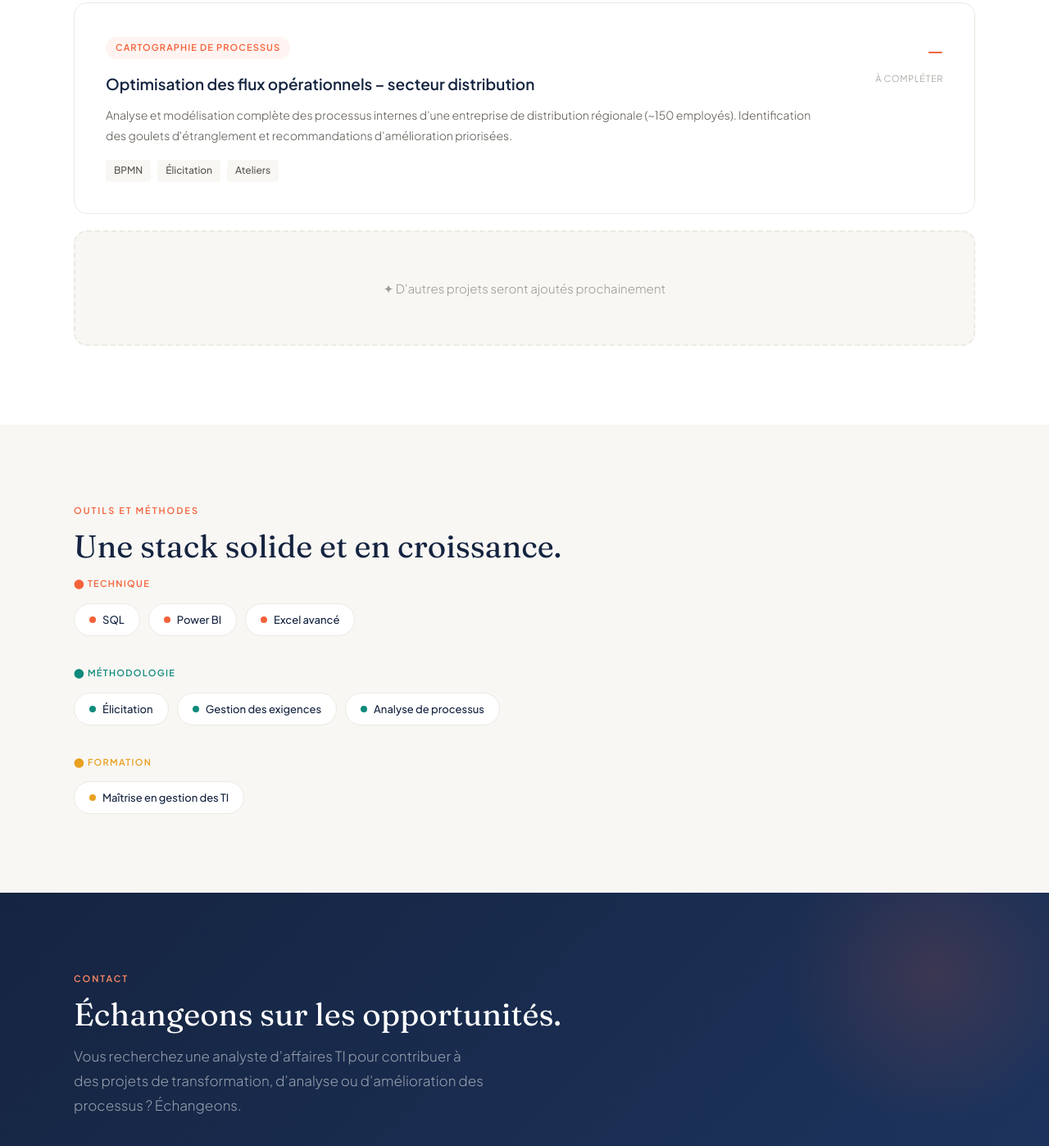
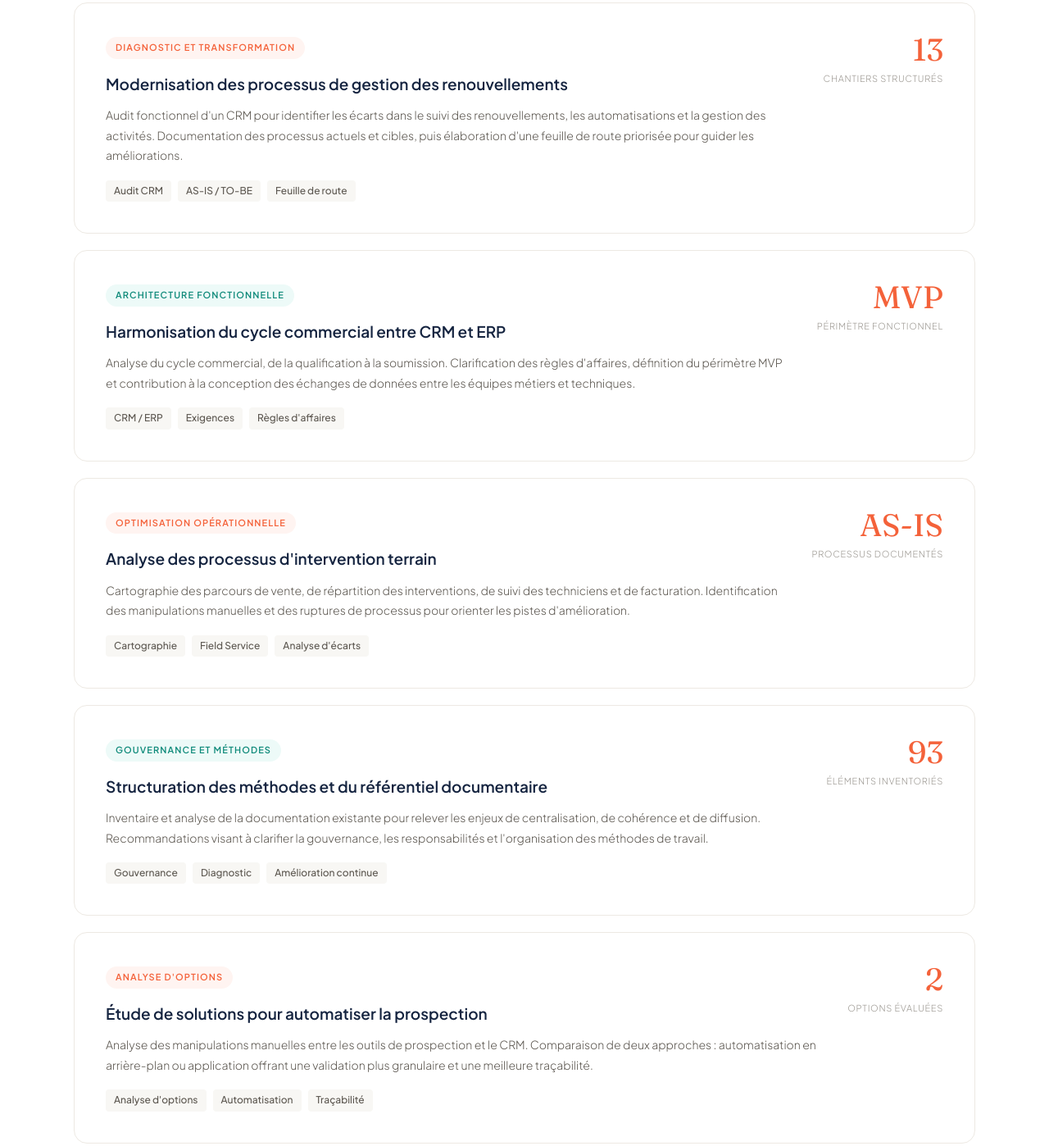
Before and after one commit to v3ll13/v3ll13.github.io, a plain HTML site: page index.html in a window 1280 px wide. Shown: the part 2500-3898 px from the top of the page at 82% size. Drawn offline with Linux system fonts and the light colour scheme.

Commit message:
Add five anonymized bilingual project cards in existing layout

```diff
--- a/index.html
+++ b/index.html
@@ -460,22 +460,48 @@ footer p { font-size: 12px; color: rgba(255,255,255,.28); }
     </div>
     <div class="project-card reveal">
       <div>
-        <span class="project-tag tag-coral" data-fr="Cartographie de processus" data-en="Process mapping">Cartographie de processus</span>
-        <h3 data-fr="Optimisation des flux opérationnels – secteur distribution" data-en="Operational flow optimization – distribution sector">Optimisation des flux opérationnels – secteur distribution</h3>
-        <p data-fr="Analyse et modélisation complète des processus internes d'une entreprise de distribution régionale (~150 employés). Identification des goulets d'étranglement et recommandations d'amélioration priorisées." data-en="Full analysis and modeling of internal processes for a regional distribution company (~150 employees). Identification of bottlenecks and prioritized improvement recommendations.">Analyse et modélisation complète des processus internes d'une entreprise de distribution régionale (~150 employés). Identification des goulets d'étranglement et recommandations d'amélioration priorisées.</p>
-        <div class="project-meta">
-          <span class="meta-tag">BPMN</span>
-          <span class="meta-tag">Élicitation</span>
-          <span class="meta-tag">Ateliers</span>
-        </div>
+        <span class="project-tag tag-coral" data-fr="Diagnostic et transformation" data-en="Diagnostics and transformation">Diagnostic et transformation</span>
+        <h3 data-fr="Modernisation des processus de gestion des renouvellements" data-en="Modernizing renewal management processes">Modernisation des processus de gestion des renouvellements</h3>
+        <p data-fr="Audit fonctionnel d'un CRM pour identifier les écarts dans le suivi des renouvellements, les automatisations et la gestion des activités. Documentation des processus actuels et cibles, puis élaboration d'une feuille de route priorisée pour guider les améliorations." data-en="Functional CRM audit to identify gaps in renewal tracking, automation and activity management. Documentation of current and target processes, followed by a prioritized improvement roadmap.">Audit fonctionnel d'un CRM pour identifier les écarts dans le suivi des renouvellements, les automatisations et la gestion des activités. Documentation des processus actuels et cibles, puis élaboration d'une feuille de route priorisée pour guider les améliorations.</p>
+        <div class="project-meta"><span class="meta-tag">Audit CRM</span><span class="meta-tag">AS-IS / TO-BE</span><span class="meta-tag">Feuille de route</span></div>
       </div>
-      <div class="project-impact">
-        <span class="impact-num">–</span>
-        <span class="impact-label" data-fr="à compléter" data-en="to complete">à compléter</span>
+      <div class="project-impact"><span class="impact-num">13</span><span class="impact-label" data-fr="chantiers structurés" data-en="workstreams defined">chantiers structurés</span></div>
+    </div>
+    <div class="project-card reveal">
+      <div>
+        <span class="project-tag tag-teal" data-fr="Architecture fonctionnelle" data-en="Functional architecture">Architecture fonctionnelle</span>
+        <h3 data-fr="Harmonisation du cycle commercial entre CRM et ERP" data-en="Aligning sales processes across CRM and ERP">Harmonisation du cycle commercial entre CRM et ERP</h3>
+        <p data-fr="Analyse du cycle commercial, de la qualification à la soumission. Clarification des règles d'affaires, définition du périmètre MVP et contribution à la conception des échanges de données entre les équipes métiers et techniques." data-en="Analysis of the sales cycle from qualification to quoting. Clarification of business rules, MVP scope definition and contribution to cross-system data flows with business and technical teams.">Analyse du cycle commercial, de la qualification à la soumission. Clarification des règles d'affaires, définition du périmètre MVP et contribution à la conception des échanges de données entre les équipes métiers et techniques.</p>
+        <div class="project-meta"><span class="meta-tag">CRM / ERP</span><span class="meta-tag">Exigences</span><span class="meta-tag">Règles d'affaires</span></div>
       </div>
+      <div class="project-impact"><span class="impact-num">MVP</span><span class="impact-label" data-fr="périmètre fonctionnel" data-en="functional scope">périmètre fonctionnel</span></div>
     </div>
-    <div class="projects-placeholder reveal">
-      <p data-fr="✦ D'autres projets seront ajoutés prochainement" data-en="✦ More projects coming soon">✦ D'autres projets seront ajoutés prochainement</p>
+    <div class="project-card reveal">
+      <div>
+        <span class="project-tag tag-coral" data-fr="Optimisation opérationnelle" data-en="Operational improvement">Optimisation opérationnelle</span>
+        <h3 data-fr="Analyse des processus d'intervention terrain" data-en="Field service process analysis">Analyse des processus d'intervention terrain</h3>
+        <p data-fr="Cartographie des parcours de vente, de répartition des interventions, de suivi des techniciens et de facturation. Identification des manipulations manuelles et des ruptures de processus pour orienter les pistes d'amélioration." data-en="Mapping of sales, dispatch, technician service and invoicing workflows. Identification of manual handoffs and process gaps to inform improvement opportunities.">Cartographie des parcours de vente, de répartition des interventions, de suivi des techniciens et de facturation. Identification des manipulations manuelles et des ruptures de processus pour orienter les pistes d'amélioration.</p>
+        <div class="project-meta"><span class="meta-tag">Cartographie</span><span class="meta-tag">Field Service</span><span class="meta-tag">Analyse d'écarts</span></div>
+      </div>
+      <div class="project-impact"><span class="impact-num">AS-IS</span><span class="impact-label" data-fr="processus documentés" data-en="processes mapped">processus documentés</span></div>
+    </div>
+    <div class="project-card reveal">
+      <div>
+        <span class="project-tag tag-teal" data-fr="Gouvernance et méthodes" data-en="Governance and methods">Gouvernance et méthodes</span>
+        <h3 data-fr="Structuration des méthodes et du référentiel documentaire" data-en="Structuring internal methods and documentation">Structuration des méthodes et du référentiel documentaire</h3>
+        <p data-fr="Inventaire et analyse de la documentation existante pour relever les enjeux de centralisation, de cohérence et de diffusion. Recommandations visant à clarifier la gouvernance, les responsabilités et l'organisation des méthodes de travail." data-en="Inventory and review of existing documentation to identify gaps in centralization, consistency and communication. Recommendations to clarify governance, responsibilities and working methods.">Inventaire et analyse de la documentation existante pour relever les enjeux de centralisation, de cohérence et de diffusion. Recommandations visant à clarifier la gouvernance, les responsabilités et l'organisation des méthodes de travail.</p>
+        <div class="project-meta"><span class="meta-tag">Gouvernance</span><span class="meta-tag">Diagnostic</span><span class="meta-tag">Amélioration continue</span></div>
+      </div>
+      <div class="project-impact"><span class="impact-num">93</span><span class="impact-label" data-fr="éléments inventoriés" data-en="items inventoried">éléments inventoriés</span></div>
+    </div>
+    <div class="project-card reveal">
+      <div>
+        <span class="project-tag tag-coral" data-fr="Analyse d'options" data-en="Options analysis">Analyse d'options</span>
+        <h3 data-fr="Étude de solutions pour automatiser la prospection" data-en="Evaluating sales prospecting automation options">Étude de solutions pour automatiser la prospection</h3>
+        <p data-fr="Analyse des manipulations manuelles entre les outils de prospection et le CRM. Comparaison de deux approches : automatisation en arrière-plan ou application offrant une validation plus granulaire et une meilleure traçabilité." data-en="Analysis of manual steps between prospecting tools and the CRM. Comparison of two approaches: background automation or a dedicated application with more granular validation and traceability.">Analyse des manipulations manuelles entre les outils de prospection et le CRM. Comparaison de deux approches : automatisation en arrière-plan ou application offrant une validation plus granulaire et une meilleure traçabilité.</p>
+        <div class="project-meta"><span class="meta-tag">Analyse d'options</span><span class="meta-tag">Automatisation</span><span class="meta-tag">Traçabilité</span></div>
+      </div>
+      <div class="project-impact"><span class="impact-num">2</span><span class="impact-label" data-fr="options évaluées" data-en="options assessed">options évaluées</span></div>
     </div>
   </div>
 </div>
```
